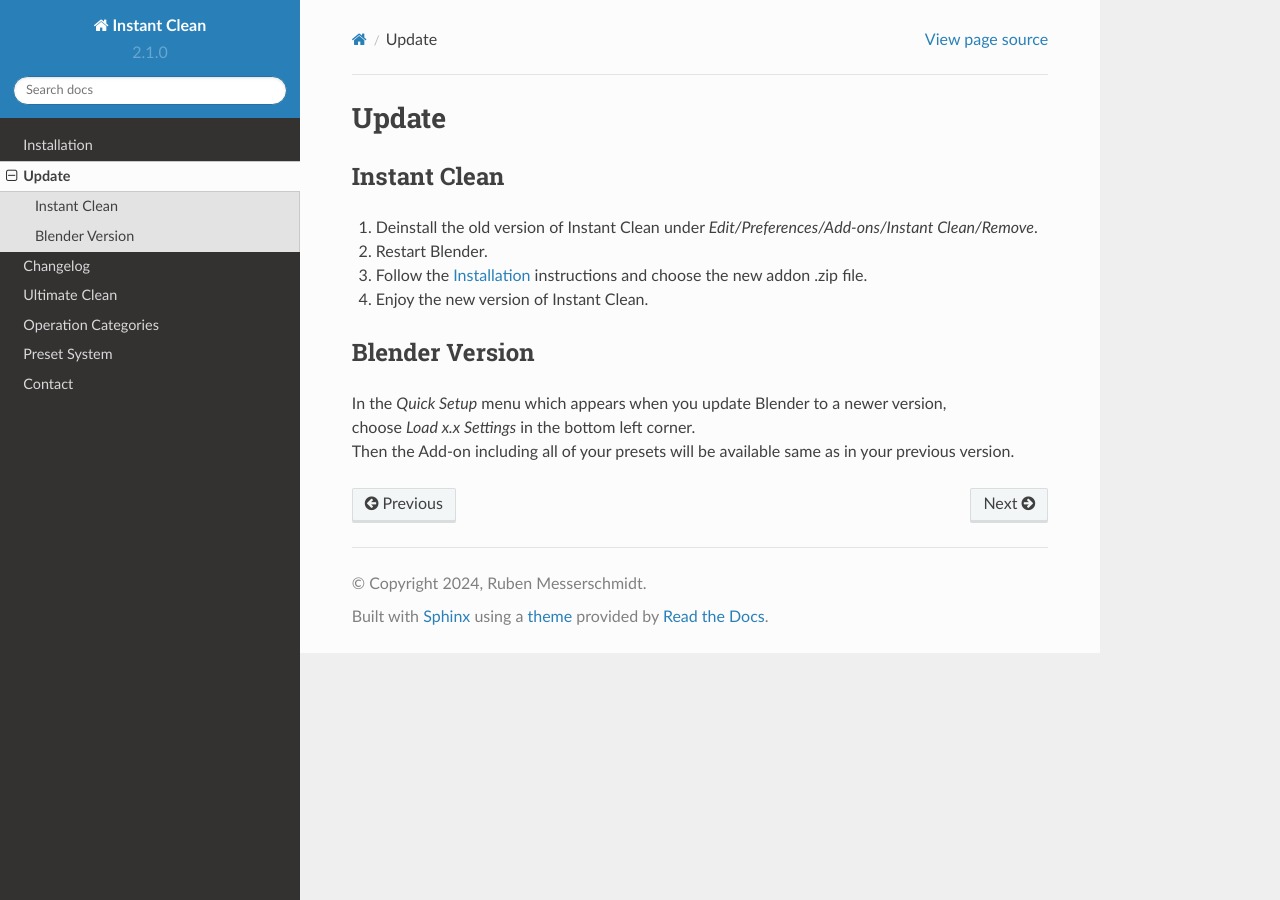
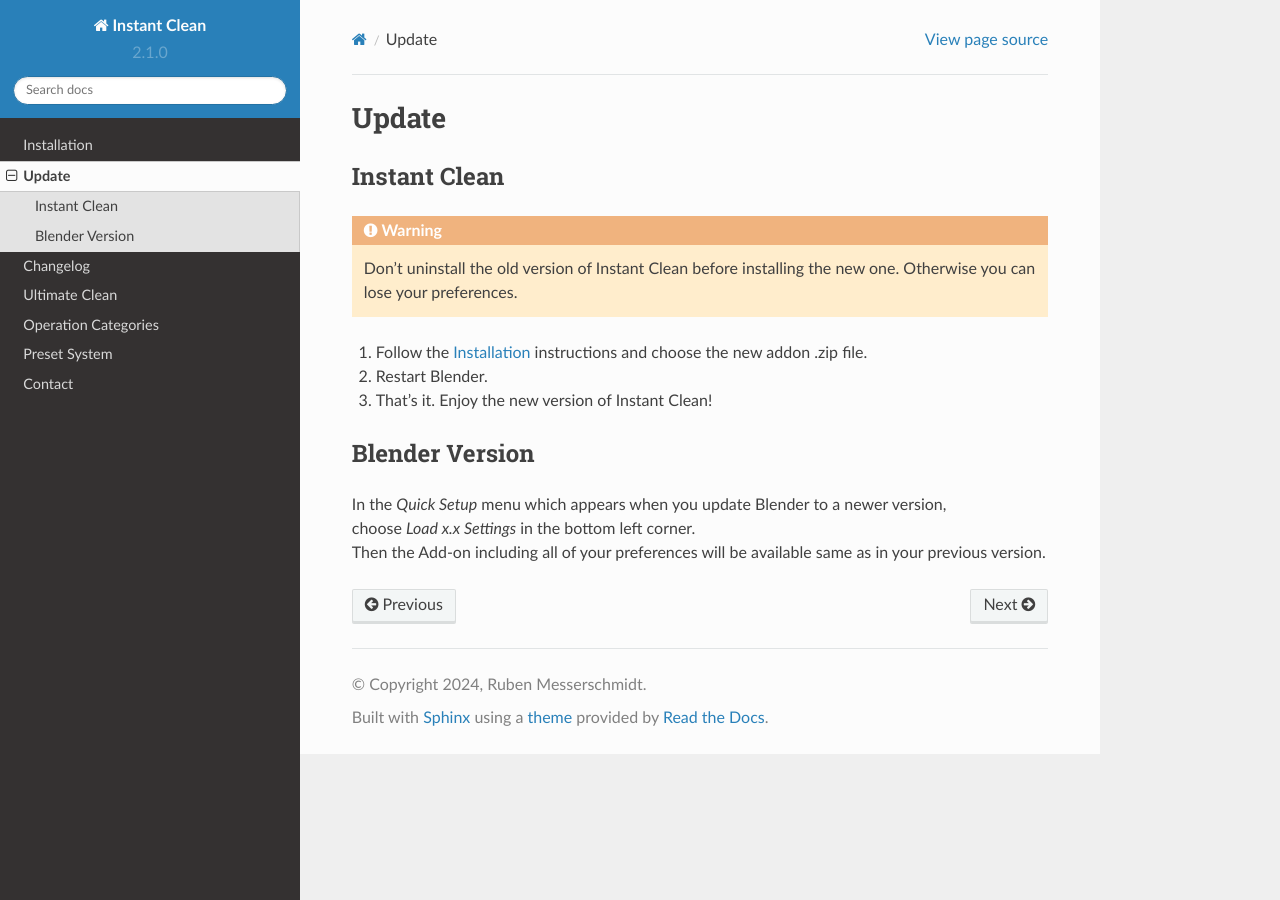
Before and after one commit to rubenmesserschmidt/Instant-Clean_docs, a Sphinx documentation site: the page built from docs/source/update.rst, in a window 1280 px wide. Built offline with Sphinx 7.4.7 and the Read the Docs theme 2.0.0, drawn with Linux system fonts in a browser that asks for light colours.

Commit message:
renewed update instructions, installation instructions, and contact

```diff
--- a/docs/source/update.rst
+++ b/docs/source/update.rst
@@ -1,18 +1,23 @@
+======
 Update
-######
+======
 
+#############
 Instant Clean
-*************
+#############
 
-1. Deinstall the old version of Instant Clean under *Edit/Preferences/Add-ons/Instant Clean/Remove*.
+.. warning::
+    Don't uninstall the old version of Instant Clean before installing the new one.
+    Otherwise you can lose your preferences.
+
+#. Follow the :doc:`installation` instructions and choose the new addon .zip file.
 #. Restart Blender.
-#. Follow the :doc:`installation` instructions and choose the new addon .zip file.
-#. Enjoy the new version of Instant Clean.
+#. That's it. Enjoy the new version of Instant Clean!
 
-
+###############
 Blender Version
-***************
+###############
 
 | In the *Quick Setup* menu which appears when you update Blender to a newer version,
 | choose *Load x.x Settings* in the bottom left corner.
-| Then the Add-on including all of your presets will be available same as in your previous version.
+| Then the Add-on including all of your preferences will be available same as in your previous version.
```
Also changed, not shown: docs/source/contact.rst (+5 -2 lines), docs/source/installation.rst (+21 -4 lines).
